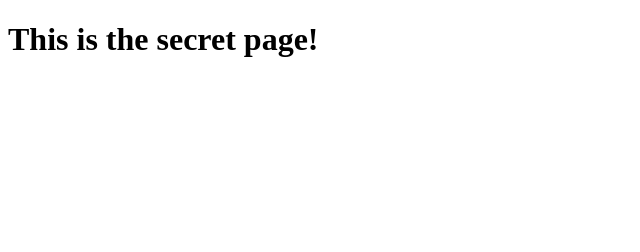
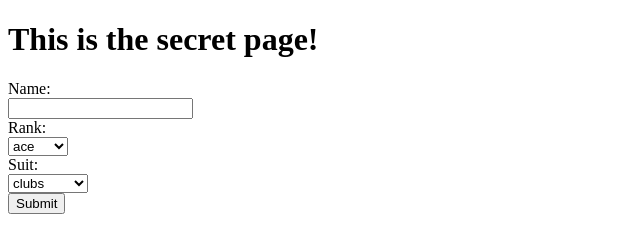
Before and after one commit to vladimir-vovk/card-trick, a website: page secret.html in a window 1280 px wide. Shown: the whole page, without its empty margins (0-640 px from the left). Drawn offline with Linux system fonts and the light colour scheme.

Commit message:
feat: add form to the secret page

```diff
--- a/secret.html
+++ b/secret.html
@@ -8,6 +8,34 @@
 
   <body>
     <h1>This is the secret page!</h1>
+    <form action='/secret' method='post'>
+      Name:<br>
+      <input type="text" name="name"><br>
+      Rank:<br>
+      <select name="rank">
+        <option value="ace">ace</option>
+        <option value="2">2</option>
+        <option value="3">3</option>
+        <option value="4">4</option>
+        <option value="5">5</option>
+        <option value="6">6</option>
+        <option value="7">7</option>
+        <option value="8">8</option>
+        <option value="9">9</option>
+        <option value="10">10</option>
+        <option value="jack">jack</option>
+        <option value="king">king</option>
+        <option value="queen">queen</option>
+      </select><br>
+      Suit:<br>
+      <select name="suit">
+        <option value="clubs">clubs</option>
+        <option value="spades">spades</option>
+        <option value="diamonds">diamonds</option>
+        <option value="hearts">hearts</option>
+      </select><br>
+      <button type="submit">Submit</button>
+    </form>
     <script src="js/scripts.js"></script>
   </body>
 </html>
```
